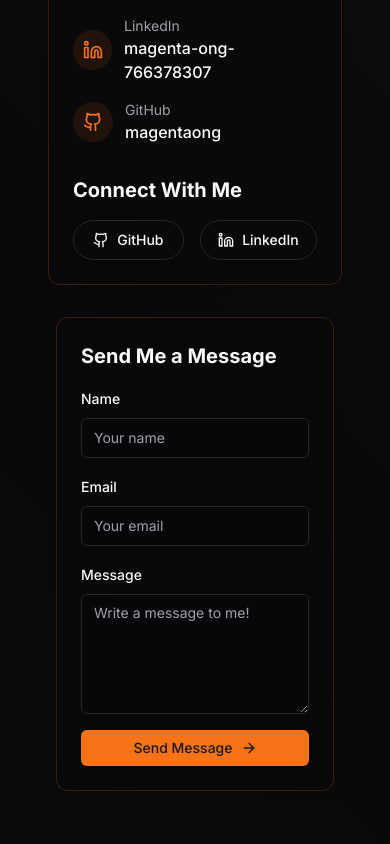
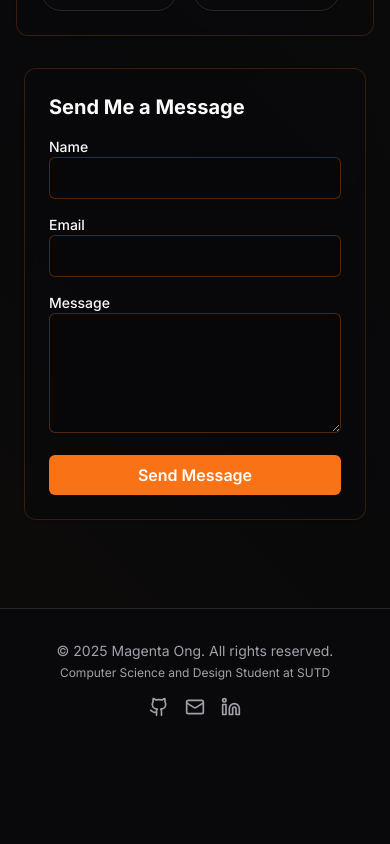
Before and after one commit to magentaong/Portfolio, a Next.js app: page / in a window 390 px wide. Shown: the part 8400-9244 px from the top of the page. After the commit the page ends 9149 px from the top, so only its background shows below. Built offline with nearby package versions, Linux system fonts and the light colour scheme.

Commit message:
fix: margins and borders for better UI

```diff
--- a/app/page.tsx
+++ b/app/page.tsx
@@ -26,6 +26,7 @@
 import { useTheme } from "next-themes"
 import FloatingBalls from "@/components/floating-balls"
 import { useTypewriter, Cursor } from "react-simple-typewriter"
+import ContactForm from "@/components/ContactForm"
 
 export default function Home() {
   const { theme, setTheme } = useTheme()
@@ -99,11 +100,11 @@
   }
 
   return (
-    <div className="flex min-h-screen flex-col bg-background">
+    <div className="flex flex-col bg-background relative overflow-hidden w-full min-h-[90vh]">
       <FloatingBalls count={15} />
 
       <header className="sticky top-0 z-50 border-b bg-background/80 backdrop-blur supports-[backdrop-filter]:bg-background/60">
-        <div className="container flex h-16 max-w-screen-xl items-center justify-between">
+        <div className="container flex h-16 max-w-screen-xl items-center justify-between md:6-xl ">
           <Link href="/" className="flex items-center space-x-2">
             <span className="text-2xl font-bold text-orange-500">Portfolio</span>
           </Link>
@@ -257,7 +258,7 @@
           className="py-20 bg-muted/30 relative z-10 gradient-bg"
         >
           <div className="container">
-            <div className="mx-auto max-w-4xl text-center">
+            <div className="mx-auto max-w-4xl text-center md:6-xl">
               <h2 className="text-3xl font-bold tracking-tighter sm:text-4xl md:text-5xl mb-4">
                 About <span className="text-orange-500">Me</span>
               </h2>
@@ -336,7 +337,7 @@
           viewport={{ once: true, margin: "-100px" }}
           className="py-20 relative z-10"
         >
-          <div className="container">
+          <div className="container md:6-xl px-0">
             <div className="mx-auto max-w-4xl text-center">
               <h2 className="text-3xl font-bold tracking-tighter sm:text-4xl md:text-5xl mb-4">
                 My <span className="text-orange-500">Work</span>
@@ -452,7 +453,7 @@
           viewport={{ once: true, margin: "-100px" }}
           className="py-20 bg-muted/30 relative z-10 gradient-bg"
         >
-          <div className="container">
+          <div className="container px-0">
             <div className="mx-auto max-w-4xl text-center">
               <h2 className="text-3xl font-bold tracking-tighter sm:text-4xl md:text-5xl mb-4">
                 Skills & <span className="text-orange-500">Technologies</span>
@@ -625,7 +626,7 @@
           className="py-20 relative z-10 gradient-bg"
         >
 
-            <div className="container max-w-5xl mx-auto">
+            <div className="container max-w-5xl mx-auto px-0">
               <div className="mx-auto max-w-4xl text-center">
                 <h2 className="text-3xl font-bold tracking-tighter sm:text-4xl md:text-5xl mb-4">
                   Get In <span className="text-orange-500">Touch</span>
@@ -884,50 +885,3 @@
     </motion.div>
   )
 }
-
-function ContactForm() {
-  return (
-    <form className="space-y-4">
-      <div className="space-y-2">
-        <label htmlFor="name" className="text-sm font-medium">
-          Name
-        </label>
-        <input
-          id="name"
-          className="flex h-10 w-full rounded-md border border-input bg-background/60 backdrop-blur-sm px-3 py-2 text-sm ring-offset-background file:border-0 file:bg-transparent file:text-sm file:font-medium placeholder:text-muted-foreground focus-visible:outline-none focus-visible:ring-2 focus-visible:ring-orange-500 focus-visible:ring-offset-2 disabled:cursor-not-allowed disabled:opacity-50 transition-all hover:border-orange-500/50"
-          placeholder="Your name"
-        />
-      </div>
-      <div className="space-y-2">
-        <label htmlFor="email" className="text-sm font-medium">
-          Email
-        </label>
-        <input
-          id="email"
-          type="email"
-          className="flex h-10 w-full rounded-md border border-input bg-background/60 backdrop-blur-sm px-3 py-2 text-sm ring-offset-background file:border-0 file:bg-transparent file:text-sm file:font-medium placeholder:text-muted-foreground focus-visible:outline-none focus-visible:ring-2 focus-visible:ring-orange-500 focus-visible:ring-offset-2 disabled:cursor-not-allowed disabled:opacity-50 transition-all hover:border-orange-500/50"
-          placeholder="Your email"
-        />
-      </div>
-      <div className="space-y-2">
-        <label htmlFor="message" className="text-sm font-medium">
-          Message
-        </label>
-        <textarea
-          id="message"
-          className="flex min-h-[120px] w-full rounded-md border border-input bg-background/60 backdrop-blur-sm px-3 py-2 text-sm ring-offset-background placeholder:text-muted-foreground focus-visible:outline-none focus-visible:ring-2 focus-visible:ring-orange-500 focus-visible:ring-offset-2 disabled:cursor-not-allowed disabled:opacity-50 transition-all hover:border-orange-500/50"
-          placeholder="Write a message to me!"
-        />
-      </div>
-      <Button
-        type="submit"
-        className="w-full bg-orange-500 hover:bg-orange-600 transition-all duration-300 hover:shadow-lg hover:shadow-orange-500/20 hover:-translate-y-1 group"
-      >
-        <span className="relative flex items-center">
-          Send Message
-          <ArrowRight className="ml-2 h-4 w-4 transition-transform group-hover:translate-x-1" />
-        </span>
-      </Button>
-    </form>
-  )
-}
```
